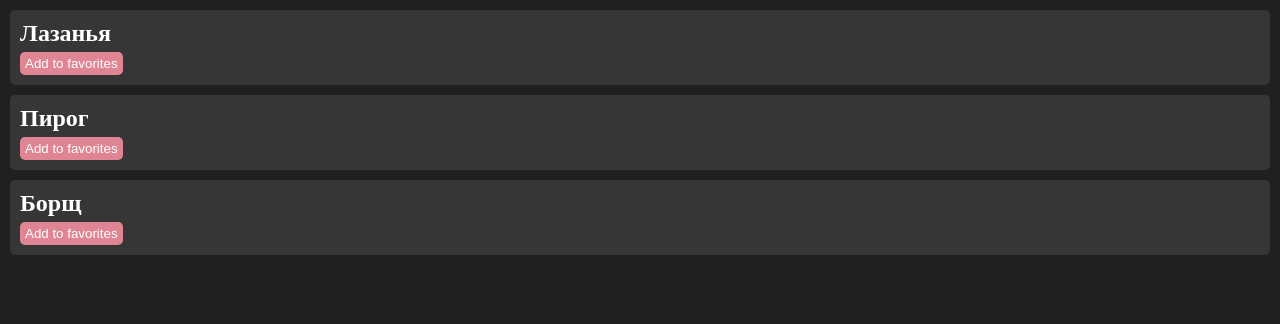
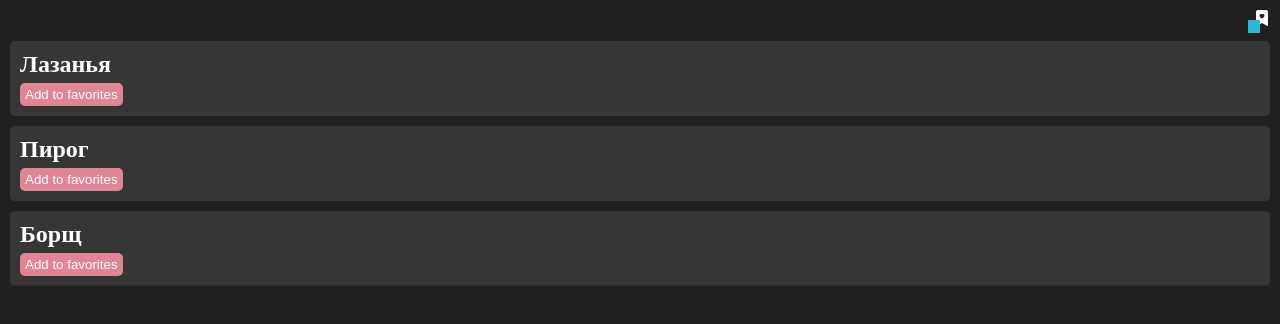
Before and after one commit to AlexFromNorth/learn_reduxProject, a React (Vite) app: page / in a window 1280 px wide. Shown: the top 324 px of the page. Built offline with nearby package versions, Linux system fonts and the light colour scheme.

Commit message:
added folder Components with Header and RecipeItem

```diff
--- a/package.json
+++ b/package.json
@@ -13,6 +13,7 @@
     "@reduxjs/toolkit": "^1.9.5",
     "react": "^18.2.0",
     "react-dom": "^18.2.0",
+    "react-icons": "^4.9.0",
     "react-redux": "^8.0.7"
   },
   "devDependencies": {
--- a/src/App.jsx
+++ /dev/null
@@ -1,25 +0,0 @@
-
-import './index.css'
-import RecipeItem from './recipe-item/RecipeItem'
-
-function App() {
-
-  return (
-    <div>
-      <RecipeItem recipe={{
-        id: 1,
-        name: 'Лазанья',
-      }}/>
-      <RecipeItem recipe={{
-        id: 2,
-        name: 'Пирог',
-      }}/>
-      <RecipeItem recipe={{
-        id: 3,
-        name: 'Борщ',
-      }}/>
-    </div>
-  )
-}
-
-export default App
--- /dev/null
+++ b/src/components/App.jsx
@@ -0,0 +1,33 @@
+import Header from "./header/Header";
+import "../index.css";
+import RecipeItem from "./recipe-item/RecipeItem";
+
+function App() {
+  return (
+    <section>
+      <Header />
+      <div>
+        <RecipeItem
+          recipe={{
+            id: 1,
+            name: "Лазанья",
+          }}
+        />
+        <RecipeItem
+          recipe={{
+            id: 2,
+            name: "Пирог",
+          }}
+        />
+        <RecipeItem
+          recipe={{
+            id: 3,
+            name: "Борщ",
+          }}
+        />
+      </div>
+    </section>
+  );
+}
+
+export default App;
--- /dev/null
+++ b/src/components/header/Header.jsx
@@ -0,0 +1,14 @@
+import React from "react";
+import { BsFillBookmarkHeartFill } from "react-icons/bs";
+import styles from "./Header.module.css";
+
+const Header = () => {
+  return (
+    <header className={styles.header}>
+      <BsFillBookmarkHeartFill />
+      <span></span>
+    </header>
+  );
+};
+
+export default Header;
--- /dev/null
+++ b/src/components/header/Header.module.css
@@ -0,0 +1,20 @@
+.header{
+    display: flex;
+    justify-content: end;
+    padding: 10px 10px 5px;
+    position: relative;
+}
+.header span{
+    font-size: 10px;
+    background-color: #28b8db;
+    border-radius: 1px;
+    width: 12px;
+    height: 12px;
+    display: flex;
+    align-items: center;
+    justify-content: center;
+    padding-bottom: 1px;
+    position: absolute;
+    top: 20px;
+    right: 20px;
+}
--- a/src/recipe-item/RecipeItem.jsx
+++ b/src/components/recipe-item/RecipeItem.jsx
@@ -1,13 +1,13 @@
 import React from "react";
 import styles from "./RecipeItem.module.css";
 import { useSelector } from "react-redux";
-import { actions } from "../store/favorites/favorites.slice";
-import { useActions } from "../hook/useActions";
+import { actions } from "../../store/favorites/favorites.slice";
+import { useActions } from "../../hook/useActions";
 
 const RecipeItem = ({ recipe }) => {
   const { favorites } = useSelector((state) => state);
 
-  const {toggleFavorites} = useActions();
+  const { toggleFavorites } = useActions();
   const isExists = favorites.some((r) => r.id === recipe.id);
 
   console.log(favorites);
--- a/src/main.jsx
+++ b/src/main.jsx
@@ -1,6 +1,6 @@
 import React from "react";
 import ReactDOM from "react-dom/client";
-import App from "./App.jsx";
+import App from "./components/App";
 import { Provider } from 'react-redux'
 import "./index.css";
 import { store } from "./store/store.js";
```
Also changed, not shown: src/components/recipe-item/RecipeItem.module.css (renamed from src/recipe-item/RecipeItem.module.css), 1 other file (tests, documents, lock files or other folders).
